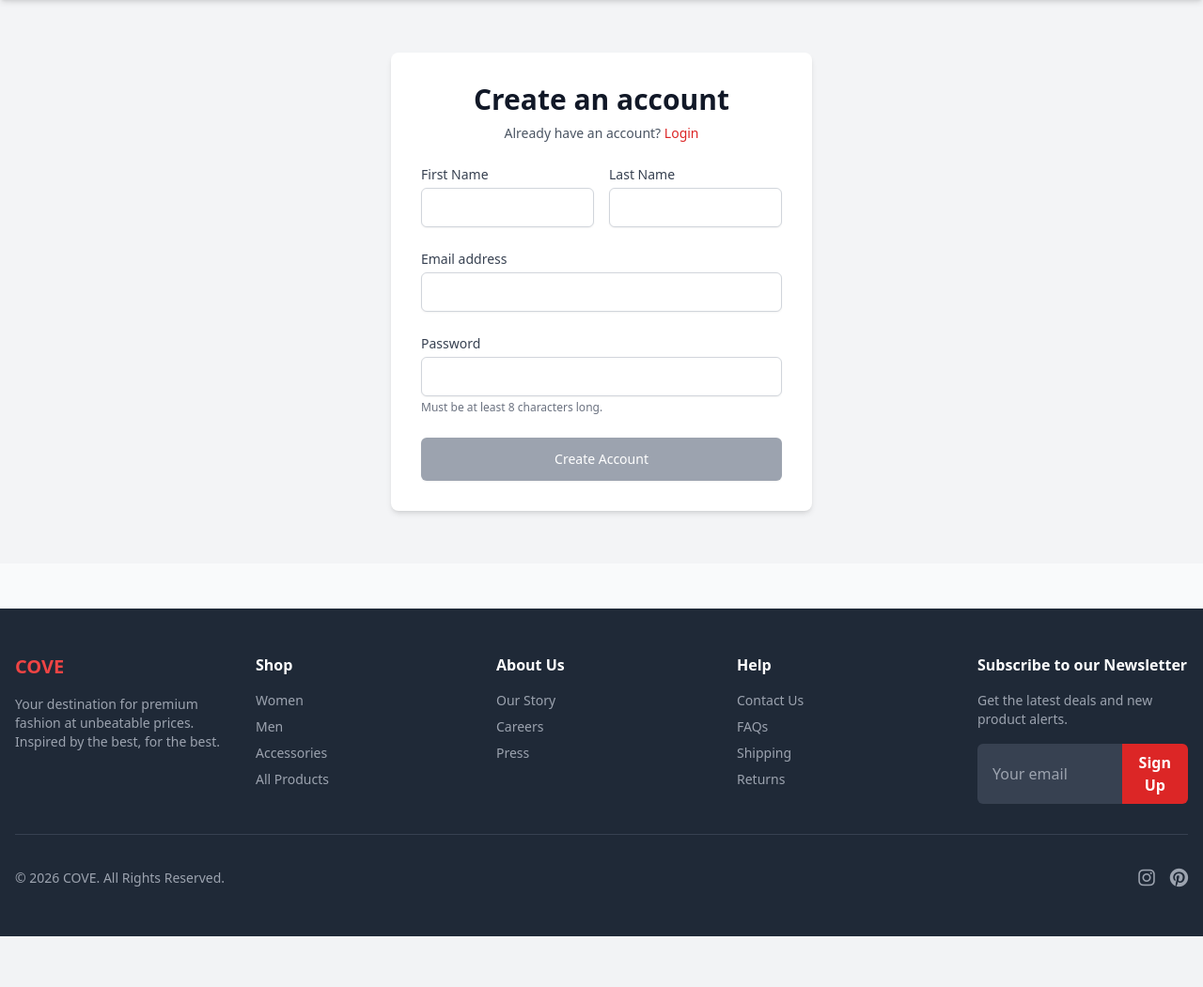
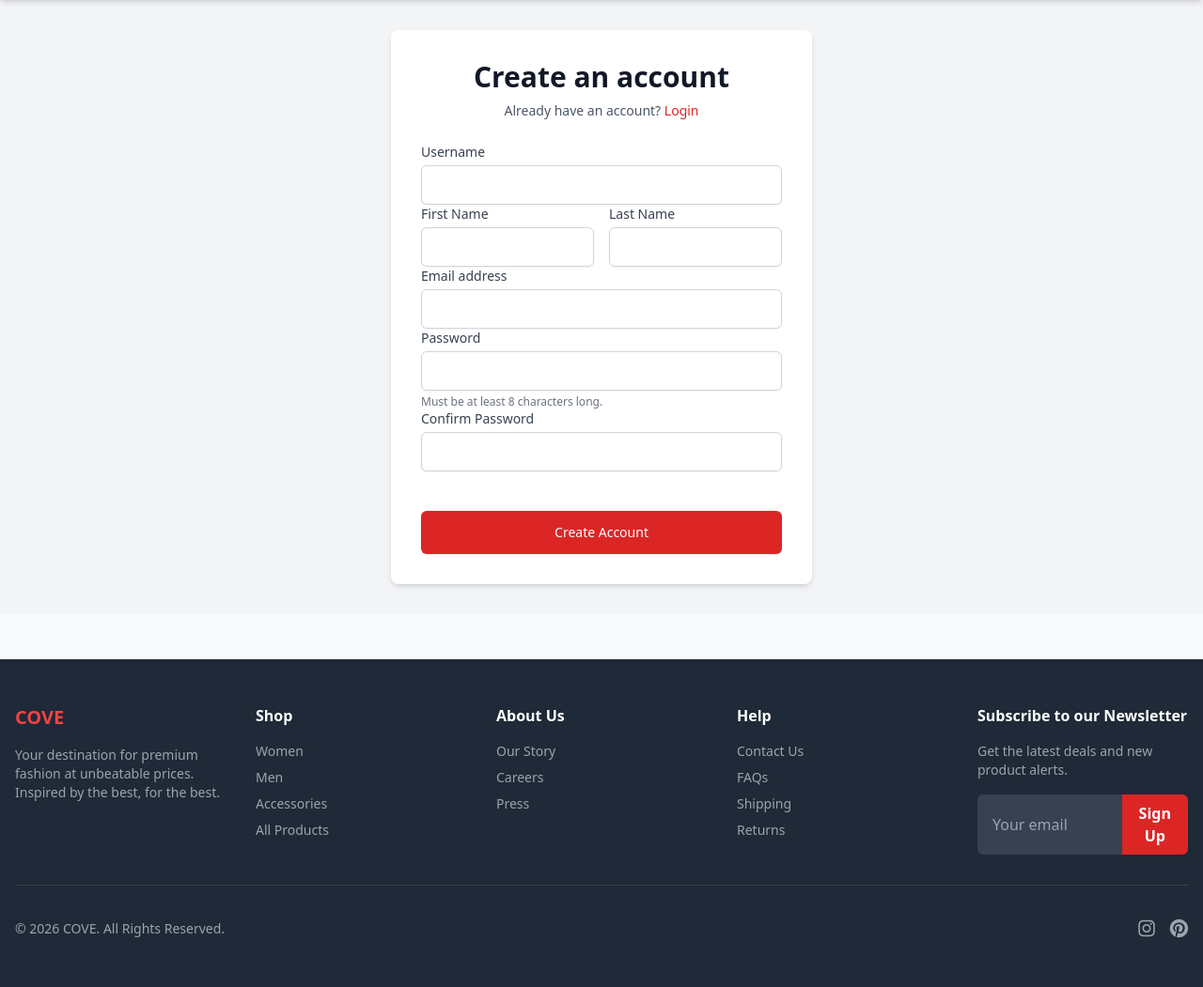
Before and after one commit to Cymaecode/e-commerce, a Django app: page /accounts/accounts/register in a window 1280 px wide. Shown: the part 74-1125 px from the top of the page at 94% size. Before the commit the page ends 1071 px from the top, so only its background shows below. Run offline with Django 5.2, Linux system fonts and the light colour scheme; some libraries are stand-ins or nearby versions.

Commit message:
fix register.html add htmx support to it

```diff
--- a/accounts/templates/accounts/register.html
+++ b/accounts/templates/accounts/register.html
@@ -1,44 +1,129 @@
 {% extends 'base.html' %}
 {% load static %}
 {% block content %}
-<main class="flex-grow">
 <div class="flex items-center justify-center min-h-[calc(100vh-200px)] bg-gray-100 px-4 py-8">
     <div class="w-full max-w-md p-8 space-y-6 bg-white rounded-lg shadow-md">
         <div class="text-center">
             <h1 class="text-3xl font-bold text-gray-900">Create an account</h1>
             <p class="mt-2 text-sm text-gray-600"> Already have an account?
-                    <a href="{% url 'accounts:login' %}" class="font-medium text-red-600 hover:text-red-500">Login</a>
+                <a href="{% url 'accounts:login' %}"
+                   class="font-medium text-red-600 hover:text-red-500"
+                   hx-boost="true">
+                    Login
+                </a>
             </p>
         </div>
-            <form novalidate="" class="space-y-6 ng-untouched ng-pristine ng-invalid">
+        <form
+                method="POST"
+                action="{% url 'accounts:register' %}"
+                hx-post="{% url 'accounts:register' %}"
+                hx-target="#form-container"
+                hx-swap="outerHTML"
+                hx-indicator="#spinner"
+                class="space-y-6">
+            {% csrf_token %}
+            {% if form.non_field_errors %}
+            <div class="bg-red-50 border-l-4 border-red-500 p-4 mb-4">
+                <div class="text-red-700">
+                    {{ form.non_field_errors }}
+                </div>
+            </div>
+            {% endif %}
+            <div id="form-container">
+                <div>
+                    <label for="id_username" class="block text-sm font-medium text-gray-700">Username</label>
+                    <input type="text"
+                           name="username"
+                           id="id_username"
+                           value="{{ form.username.value|default:'' }}"
+                           class="mt-1 w-full px-3 py-2 border {% if form.username.errors %}border-red-500{% else %}border-gray-300{% endif %} rounded-md shadow-sm focus:outline-none focus:ring-red-500 focus:border-red-500">
+                    {% if form.username.errors %}
+                    <p class="mt-1 text-xs text-red-600">{{ form.username.errors.0 }}</p>
+                    {% endif %}
+                </div>
                 <div class="flex space-x-4">
                     <div class="flex-1">
-                        <label for="first_name" class="block text-sm font-medium text-gray-700">First Name</label>
-                        <input id="first_name" formcontrolname="first_name" type="text" required="" class="mt-1 w-full px-3 py-2 border border-gray-300 rounded-md shadow-sm focus:outline-none focus:ring-red-500 focus:border-red-500 ng-untouched ng-pristine ng-invalid">
+                        <label for="id_first_name" class="block text-sm font-medium text-gray-700">First Name</label>
+                        <input type="text"
+                               name="first_name"
+                               id="id_first_name"
+                               value="{{ form.first_name.value|default:'' }}"
+                               class="mt-1 w-full px-3 py-2 border {% if form.first_name.errors %}border-red-500{% else %}border-gray-300{% endif %} rounded-md shadow-sm focus:outline-none focus:ring-red-500 focus:border-red-500">
+                        {% if form.first_name.errors %}
+                        <p class="mt-1 text-xs text-red-600">{{ form.first_name.errors.0 }}</p>
+                        {% endif %}
                     </div>
                     <div class="flex-1">
-                        <label for="last_name" class="block text-sm font-medium text-gray-700">Last Name</label>
-                        <input id="last_name" formcontrolname="last_name" type="text" required="" class="mt-1 w-full px-3 py-2 border border-gray-300 rounded-md shadow-sm focus:outline-none focus:ring-red-500 focus:border-red-500 ng-untouched ng-pristine ng-invalid">
+                        <label for="id_last_name" class="block text-sm font-medium text-gray-700">Last Name</label>
+                        <input type="text"
+                               name="last_name"
+                               id="id_last_name"
+                               value="{{ form.last_name.value|default:'' }}"
+                               class="mt-1 w-full px-3 py-2 border {% if form.last_name.errors %}border-red-500{% else %}border-gray-300{% endif %} rounded-md shadow-sm focus:outline-none focus:ring-red-500 focus:border-red-500">
+                        {% if form.last_name.errors %}
+                        <p class="mt-1 text-xs text-red-600">{{ form.last_name.errors.0 }}</p>
+                        {% endif %}
                     </div>
                 </div>
                 <div>
-                    <label for="email" class="block text-sm font-medium text-gray-700">Email address</label>
-                    <input id="email" formcontrolname="email" type="email" required="" class="mt-1 w-full px-3 py-2 border border-gray-300 rounded-md shadow-sm focus:outline-none focus:ring-red-500 focus:border-red-500 ng-untouched ng-pristine ng-invalid">
+                    <label for="id_email" class="block text-sm font-medium text-gray-700">Email address</label>
+                    <input type="email"
+                           name="email"
+                           id="id_email"
+                           value="{{ form.email.value|default:'' }}"
+                           class="mt-1 w-full px-3 py-2 border {% if form.email.errors %}border-red-500{% else %}border-gray-300{% endif %} rounded-md shadow-sm focus:outline-none focus:ring-red-500 focus:border-red-500">
+                    {% if form.email.errors %}
+                    <p class="mt-1 text-xs text-red-600">{{ form.email.errors.0 }}</p>
+                    {% endif %}
                 </div>
                 <div>
-                    <label for="password" class="block text-sm font-medium text-gray-700">Password</label>
-                    <input id="password" formcontrolname="password" type="password" required="" class="mt-1 w-full px-3 py-2 border border-gray-300 rounded-md shadow-sm focus:outline-none focus:ring-red-500 focus:border-red-500 ng-untouched ng-pristine ng-invalid">
+                    <label for="id_password1" class="block text-sm font-medium text-gray-700">Password</label>
+                    <input type="password"
+                           name="password1"
+                           id="id_password1"
+                           class="mt-1 w-full px-3 py-2 border {% if form.password1.errors %}border-red-500{% else %}border-gray-300{% endif %} rounded-md shadow-sm focus:outline-none focus:ring-red-500 focus:border-red-500">
+                    {% if form.password1.errors %}
+                    <p class="mt-1 text-xs text-red-600">{{ form.password1.errors.0 }}</p>
+                    {% else %}
                     <p class="text-xs text-gray-500 mt-1">Must be at least 8 characters long.</p>
+                    {% endif %}
+                </div>
+
+                <!-- Add password confirmation field (required by UserCreationForm) -->
+                <div>
+                    <label for="id_password2" class="block text-sm font-medium text-gray-700">Confirm Password</label>
+                    <input type="password"
+                           name="password2"
+                           id="id_password2"
+                           class="mt-1 w-full px-3 py-2 border {% if form.password2.errors %}border-red-500{% else %}border-gray-300{% endif %} rounded-md shadow-sm focus:outline-none focus:ring-red-500 focus:border-red-500">
+                    {% if form.password2.errors %}
+                    <p class="mt-1 text-xs text-red-600">{{ form.password2.errors.0 }}</p>
+                    {% endif %}
+                </div>
+                <!-- Loading indicator (add this before the button) -->
+                <div id="spinner" class="htmx-indicator text-center mb-4">
+                    <div class="inline-block animate-spin rounded-full h-5 w-5 border-b-2 border-red-600"></div>
+                    <span class="text-sm text-gray-600">Creating account...</span>
                 </div>
                 <!--container-->
                 <div>
                     <button type="submit"
-                            class="w-full flex justify-center py-3 px-4 border border-transparent rounded-md shadow-sm text-sm font-medium text-white bg-red-600 hover:bg-red-700 focus:outline-none focus:ring-2 focus:ring-offset-2 focus:ring-red-500 disabled:bg-gray-400 disabled:cursor-not-allowed" disabled="">
+                            class="w-full flex justify-center py-3 px-4 border border-transparent rounded-md shadow-sm text-sm font-medium text-white bg-red-600 hover:bg-red-700 focus:outline-none focus:ring-2 focus:ring-offset-2 focus:ring-red-500">
                         Create Account
                     </button>
+                </div>
             </div>
         </form>
     </div>
 </div>
-</main>
+<script>
+    document.body.addEventListener('htmx:afterRequest', function(evt) {
+        if (evt.detail.successful) {
+            const redirectUrl = evt.detail.xhr.getResponseHeader('HX-Redirect');
+            if (redirectUrl) {
+                window.location.href = redirectUrl;
+            }
+        }
+    });
+</script>
 {% endblock %}
```
Lines whose indentation alone changed are shown as unchanged.
